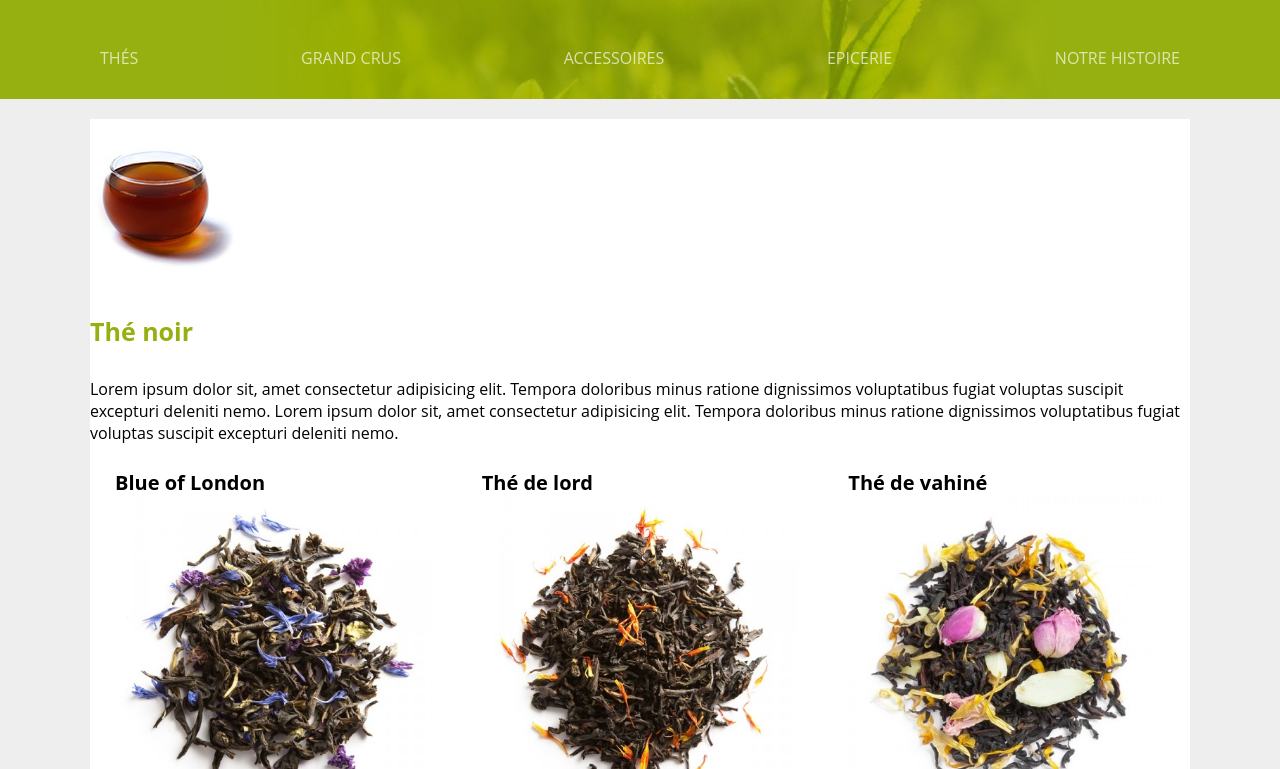
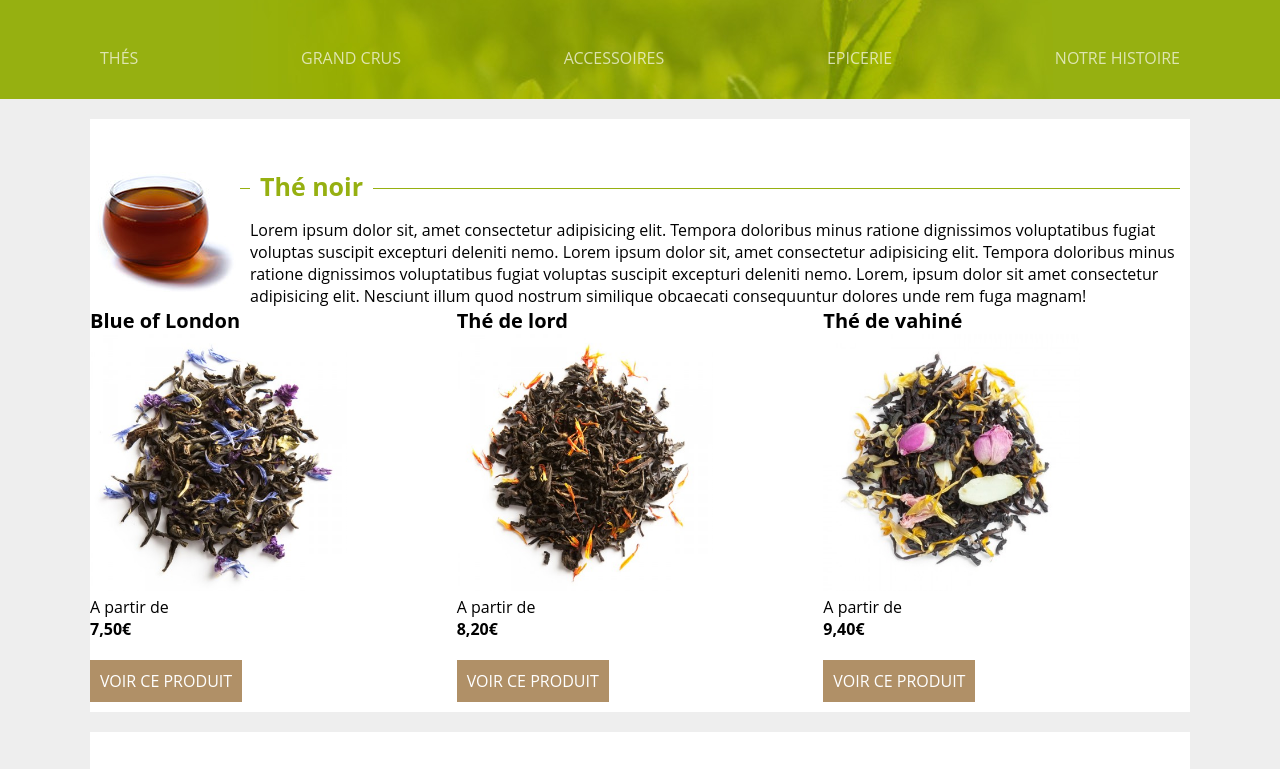
Before and after one commit to harounaKane/RWD, a plain HTML site: page Cup of Tea/listing.html in a window 1280 px wide. Shown: the part 135-904 px from the top of the page. Drawn offline with Linux system fonts and the light colour scheme.

Commit message:
desktop listing - in process...

```diff
--- a/Cup of Tea/css/style.css
+++ b/Cup of Tea/css/style.css
@@ -137,7 +137,7 @@ section {
   padding: 20px 0;
 }
 
-.home h2:after {
+.ligne h2:after {
   content: "";
   display: block;
   border-top: 1px solid #96b011;
@@ -145,7 +145,7 @@ section {
   margin-top: -15px;
 }
 
-.home h2 span {
+.ligne h2 span {
   background-color: white;
   padding: 10px;
 }
@@ -153,10 +153,6 @@ section {
 .produit {
   display: flex;
   flex-direction: row;
-}
-
-.produit article {
-  padding: 25px;
 }
 
 strong {
@@ -173,6 +169,35 @@ strong {
 
 .produit a:hover{
   opacity: 0.75;
+}
+
+/* Listing */
+.clear::after{
+  clear: both;
+  content: ".";
+  display: block;
+  height: 0;
+  line-height: 0;
+  visibility: hidden;
+}
+
+/* .produit article{
+  display: flex;
+} */
+
+.listing section img:nth-child(1) {
+  float: left;
+  margin: 25px 10px 0 0;
+}
+
+
+.produit article p{
+  margin-bottom: 30px;
+}
+
+
+.produit img{
+  width: 70%;
 }
 
 footer {
@@ -231,6 +256,17 @@ footer ul li:hover{
   .produit{
     flex-direction: column;
   }
+
+  .listing section img:nth-child(1) {display: none;}
+
+  .produit article{
+    flex-direction: column;
+    margin: 10px;
+  }
+
+  /* .produit article a{
+    width: ;
+  } */
 }
 
 @media screen and (max-width: 600px) {
--- a/Cup of Tea/listing.html
+++ b/Cup of Tea/listing.html
@@ -29,13 +29,13 @@
             <a href="about.html">Notre histoire</a>
         </nav>
     </header>
-    <main class="container listing">
+    <main class="container listing ligne">
         <section>
             <img src="img/tea/1.jpg" alt="thé noir">
             <h2><span>Thé noir</span></h2>
-            <p>
+            <p class="clear">
                 Lorem ipsum dolor sit, amet consectetur adipisicing elit. Tempora doloribus minus ratione dignissimos voluptatibus fugiat voluptas suscipit excepturi deleniti nemo.
-                Lorem ipsum dolor sit, amet consectetur adipisicing elit. Tempora doloribus minus ratione dignissimos voluptatibus fugiat voluptas suscipit excepturi deleniti nemo.
+                Lorem ipsum dolor sit, amet consectetur adipisicing elit. Tempora doloribus minus ratione dignissimos voluptatibus fugiat voluptas suscipit excepturi deleniti nemo. Lorem, ipsum dolor sit amet consectetur adipisicing elit. Nesciunt illum quod nostrum similique obcaecati consequuntur dolores unde rem fuga magnam!
             </p>
             <div class="produit">
                 <article>
@@ -67,7 +67,7 @@
         <section>
             <img src="img/tea/2.jpg" alt="thé noir">
             <h2><span>Thé vert</span></h2>
-            <p>
+            <p class="clear">
                 Lorem ipsum dolor sit, amet consectetur adipisicing elit. Tempora doloribus minus ratione dignissimos voluptatibus fugiat voluptas suscipit excepturi deleniti nemo.
                 Lorem ipsum dolor sit, amet consectetur adipisicing elit. Tempora doloribus minus ratione dignissimos voluptatibus fugiat voluptas suscipit excepturi deleniti nemo.
             </p>
@@ -101,7 +101,7 @@
         <section>
             <img src="img/tea/3.jpg" alt="thé noir">
             <h2><span>Oolong</span></h2>
-            <p>
+            <p class="clear">
                 Lorem ipsum dolor sit, amet consectetur adipisicing elit. Tempora doloribus minus ratione dignissimos voluptatibus fugiat voluptas suscipit excepturi deleniti nemo.
                 Lorem ipsum dolor sit, amet consectetur adipisicing elit. Tempora doloribus minus ratione dignissimos voluptatibus fugiat voluptas suscipit excepturi deleniti nemo.
             </p>
@@ -135,7 +135,7 @@
         <section>
             <img src="img/tea/4.jpg" alt="thé noir">
             <h2><span>Thé blanc</span></h2>
-            <p>
+            <p class="clear">
                 Lorem ipsum dolor sit, amet consectetur adipisicing elit. Tempora doloribus minus ratione dignissimos voluptatibus fugiat voluptas suscipit excepturi deleniti nemo.
                 Lorem ipsum dolor sit, amet consectetur adipisicing elit. Tempora doloribus minus ratione dignissimos voluptatibus fugiat voluptas suscipit excepturi deleniti nemo.
             </p>
@@ -169,7 +169,7 @@
         <section>
             <img src="img/tea/5.jpg" alt="thé noir">
             <h2><span>Rooibos</span></h2>
-            <p>
+            <p class="clear">
                 Lorem ipsum dolor sit, amet consectetur adipisicing elit. Tempora doloribus minus ratione dignissimos voluptatibus fugiat voluptas suscipit excepturi deleniti nemo.
                 Lorem ipsum dolor sit, amet consectetur adipisicing elit. Tempora doloribus minus ratione dignissimos voluptatibus fugiat voluptas suscipit excepturi deleniti nemo.
             </p>
```
Also changed, not shown: Cup of Tea/index.html (+1 -1 lines).
